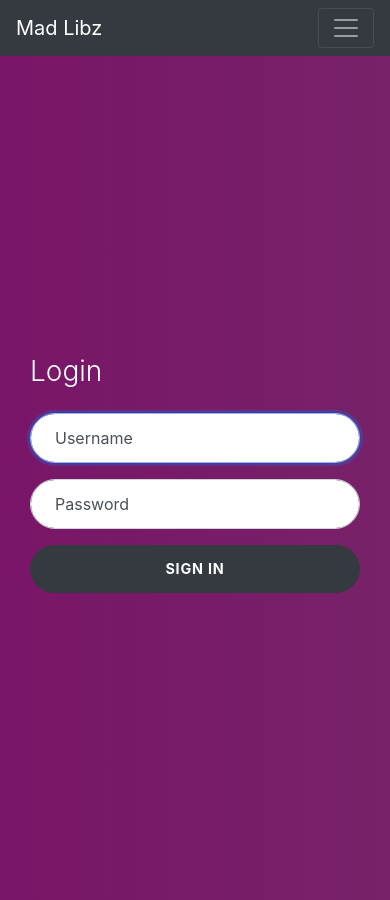
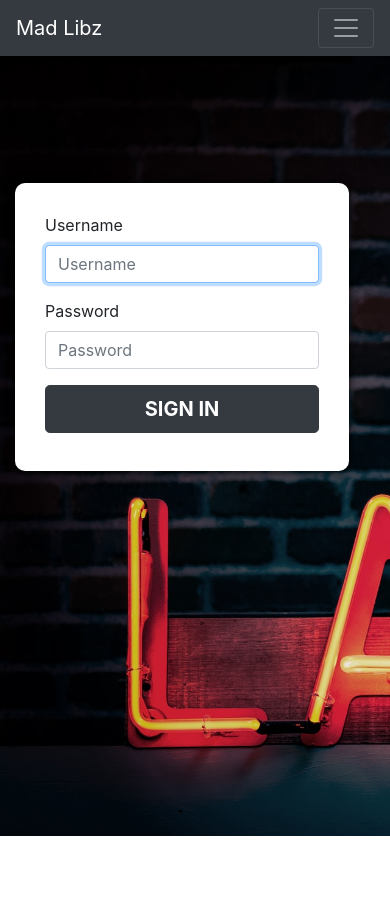
Before and after one commit to Ljungwaldh/Milestone-Project-3, a Flask app: page /login in a window 390 px wide. Run offline with Flask 2, Linux system fonts and the light colour scheme; some libraries are stand-ins or nearby versions.

Commit message:
Made further adjustments to css and login.html to try and find design and strucutre for login page. Been using code alongs on Youtube and templates from Start Bootstrap but so far haven't found a suitable, responsive design, as well as having difficulties finding the right image to use. Will continue to iterate through styles/templates I find online, and try to customize these for my needs. Added font awesome link to my base.html to enable icon usage for the project

```diff
--- a/static/css/style.css
+++ b/static/css/style.css
@@ -44,127 +44,24 @@
 
 /* Other styles for the page not related to the animated dropdown */
 
-body {
-  background: #59114d;
-  background: linear-gradient(to right, #791568, #772269);
-  color: #fff;
+.bg {
+    background: url("../images/laugh-bg.jpg") no-repeat;
+    width: 100%;
+    height: 100vh;
+    background-size: 200%;
 }
 
-:root {
-  --input-padding-x: 1.5rem;
-  --input-padding-y: 0.75rem;
+.form-container {
+    position: absolute;
+    top: 15vh;
+    background: #fff;
+    padding: 30px;
+    border-radius: 10px;
+    box-shadow: 0px 0px 10px 0px #000;
 }
 
-.login,
-.img-fluid {
-  min-height: 100vh;
+@media only screen and (max-width: 678px) {
+    .bg {
+        background-size: 300%
+    }
 }
-
-.bg-image {
-  background-size: contain;
-  background-position: center;
-  padding-right: 0;
-  padding-left: 0;
-  width: 100%;
-  height: 100%;
-  object-fit: cover; /* added */
-  overflow: auto;
-  display: block; /* remove inline element whitespace */
-}
-
-.login-heading {
-  font-weight: 300;
-}
-
-.btn-login {
-  font-size: 0.9rem;
-  letter-spacing: 0.05rem;
-  padding: 0.75rem 1rem;
-  border-radius: 2rem;
-}
-
-.form-label-group {
-  position: relative;
-  margin-bottom: 1rem;
-}
-
-.form-label-group>input,
-.form-label-group>label {
-  padding: var(--input-padding-y) var(--input-padding-x);
-  height: auto;
-  border-radius: 2rem;
-}
-
-.form-label-group>label {
-  position: absolute;
-  top: 0;
-  left: 0;
-  display: block;
-  width: 100%;
-  margin-bottom: 0;
-  /* Override default `<label>` margin */
-  line-height: 1.5;
-  color: #495057;
-  cursor: text;
-  /* Match the input under the label */
-  border: 1px solid transparent;
-  border-radius: .25rem;
-  transition: all .1s ease-in-out;
-}
-
-.form-label-group input::-webkit-input-placeholder {
-  color: transparent;
-}
-
-.form-label-group input:-ms-input-placeholder {
-  color: transparent;
-}
-
-.form-label-group input::-ms-input-placeholder {
-  color: transparent;
-}
-
-.form-label-group input::-moz-placeholder {
-  color: transparent;
-}
-
-.form-label-group input::placeholder {
-  color: transparent;
-}
-
-.form-label-group input:not(:placeholder-shown) {
-  padding-top: calc(var(--input-padding-y) + var(--input-padding-y) * (2 / 3));
-  padding-bottom: calc(var(--input-padding-y) / 3);
-}
-
-.form-label-group input:not(:placeholder-shown)~label {
-  padding-top: calc(var(--input-padding-y) / 3);
-  padding-bottom: calc(var(--input-padding-y) / 3);
-  font-size: 12px;
-  color: #777;
-}
-
-/* Fallback for Edge
--------------------------------------------------- */
-
-@supports (-ms-ime-align: auto) {
-  .form-label-group>label {
-    display: none;
-  }
-  .form-label-group input::-ms-input-placeholder {
-    color: #777;
-  }
-}
-
-/* Fallback for IE
--------------------------------------------------- */
-
-@media all and (-ms-high-contrast: none),
-(-ms-high-contrast: active) {
-  .form-label-group>label {
-    display: none;
-  }
-  .form-label-group input:-ms-input-placeholder {
-    color: #777;
-  }
-}
--- a/templates/base.html
+++ b/templates/base.html
@@ -6,6 +6,7 @@
     <meta http-equiv="X-UA-Compatible" content="ie=edge">
     <link rel="stylesheet" href="https://stackpath.bootstrapcdn.com/bootstrap/4.4.1/css/bootstrap.min.css" integrity="sha384-Vkoo8x4CGsO3+Hhxv8T/Q5PaXtkKtu6ug5TOeNV6gBiFeWPGFN9MuhOf23Q9Ifjh" crossorigin="anonymous">
     <link rel="stylesheet" href="{{url_for('static', filename='css/style.css')}}" type="text/css"/>
+    <script src="https://kit.fontawesome.com/ae98632ed3.js" crossorigin="anonymous"></script>
     <title>Document</title> <!--How to make the title tag dynamic depending on what page users are on?-->
 </head>
 <body>
--- a/templates/login.html
+++ b/templates/login.html
@@ -1,31 +1,19 @@
 {% extends 'base.html'%} {% block content %}
-    <div class="container-fluid">
-  <div class="row no-gutter">
-    <div class="d-none d-md-flex col-md-7 col-lg-6 bg-image">
-    <img src="{{url_for('static', filename='images/laughing-guy.jpg')}}" class="img-fluid" alt="Man laughing">
-    </div>
-    <div class="col-md-5 col-lg-6">
-      <div class="login d-flex align-items-center py-5">
-        <div class="container">
-          <div class="row">
-            <div class="col-md-9 col-lg-8 mx-auto">
-              <h3 class="login-heading mb-4">Login</h3>
-              <form method="POST" action="{{url_for('login')}}">
-                <div class="form-label-group">
-                  <input type="text" name="userid" id="inputUsername" class="form-control" placeholder="Username" required autofocus>
-                  <label for="inputUsername">Username</label>
+<div class="container-fluid bg">
+    <div class="row justify-content-center">
+        <div class="col-12 col-sm-6 col-md-3">
+            <form class="form-container" method="POST" action="{{url_for('login')}}">
+                <div class="form-group">
+                    <label for="inputUsername">Username</label>
+                    <input type="text" name="userid" class="form-control" id="inputUsername" placeholder="Username" required autofocus>
                 </div>
-                <div class="form-label-group">
-                  <input type="password" name="password" id="inputPassword" class="form-control" placeholder="Password" required>
-                  <label for="inputPassword">Password</label>
+                <div class="form-group">
+                    <label for="inputPassword">Password</label>
+                    <input type="password" name="password" class="form-control" id="inputPassword" placeholder="Password" required>
                 </div>
                 <button class="btn btn-lg btn-dark btn-block btn-login text-uppercase font-weight-bold mb-2" type="submit">Sign in</button>
-              </form>
-            </div>
-          </div>
+            </form>
         </div>
-      </div>
     </div>
-  </div>
 </div>
 {% endblock %}
```
Also changed, not shown: static/images/laugh-bg.jpg (added), static/images/laughing-guy.jpg (deleted).
